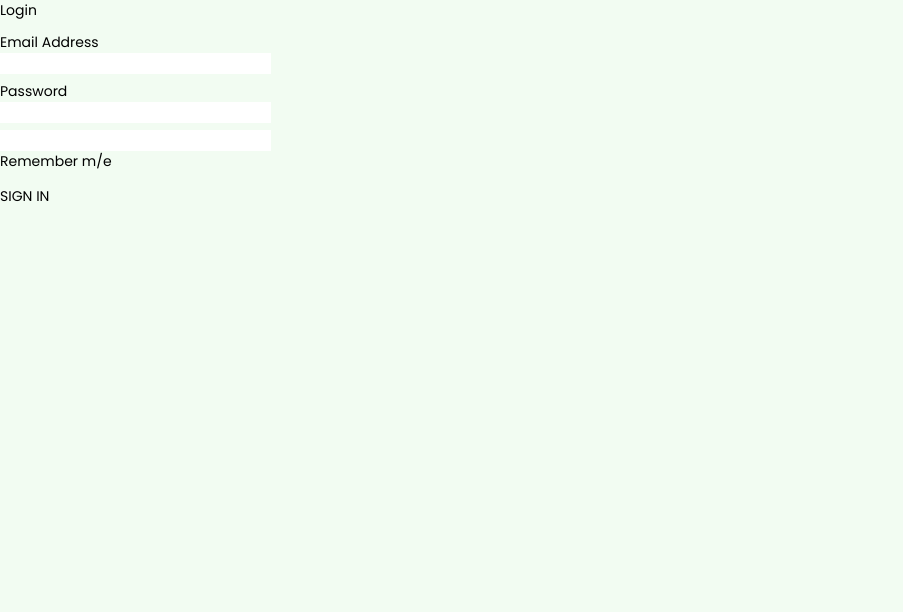
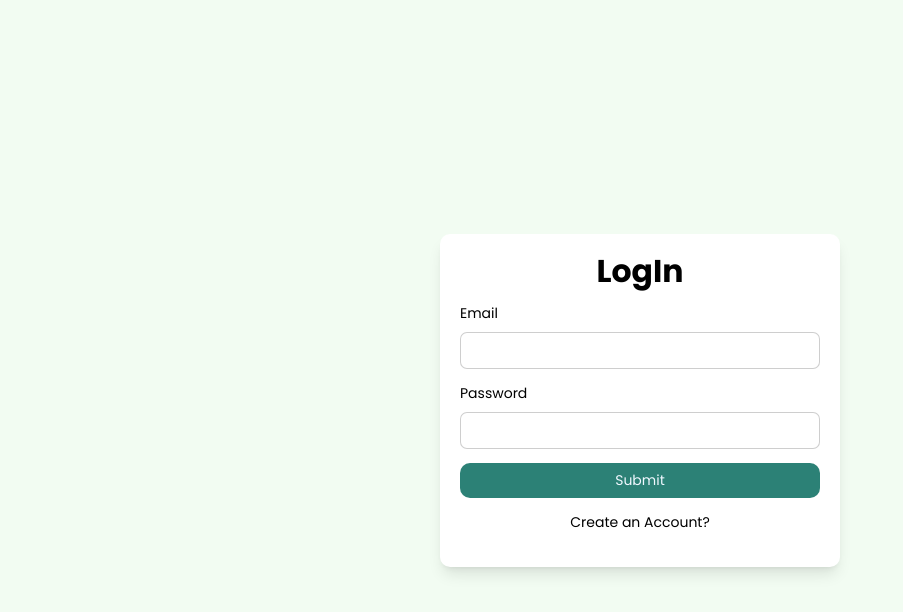
Before and after one commit to Arjunarunachalan/sigi_frontend, a React (Create React App) app: page /login in a window 1280 px wide. Shown: the top 612 px of the page, without its empty margins (0-903 px from the left). Built offline with nearby package versions, Linux system fonts and the light colour scheme.

Commit message:
login form created

```diff
--- a/src/Components/Login/Login.jsx
+++ b/src/Components/Login/Login.jsx
@@ -1,25 +1,115 @@
-import React from "react";
-import './Login.css'
-function Login() {
+import React, { useState } from "react";
+import "../Signup/Signup.css";
+
+const Signup = () => {
+  const [formData, setFormData] = useState({
+
+    email: "",
+    password: "",
+
+  });
+
+  const[FormError,setFormError]=useState({
+
+    emailErr: "",
+    passwordErr: "",
+
+  })
+  //handle form fields changes
+  const handleChange = (e)=>{
+    setFormData({
+      ...formData,[e.target.name]:e.target.value
+    })
+    let errorKey = `${[e.target.name]}Err`
+    setFormError({
+      ...FormError,[errorKey]:""
+    })
+  }
+
+
+  const validateForm = ()=>{
+
+    let emailErr=""
+    let passwordErr=""
+
+
+
+
+    if(!formData.email && formData.email == ''){
+      emailErr="Enter a mail "
+    }
+    console.log(formData.password);
+    if( formData.password == "" || formData.password.length<6){
+      passwordErr="Enter a valid password"
+    }
+
+    if ( emailErr || passwordErr ){
+      setFormError({
+        ...FormError,
+         emailErr, passwordErr ,
+      });
+      return false;
+    }
+    return true;
+
+  }
+
+
+  const handleSubmit = (e)=>{
+    e.preventDefault()
+    //validation statements
+   let isValid = validateForm()
+if(isValid){
+  alert()
+}
+
+
+
+}
+
 return (
-        <div className="wrapper d-flex align-items-center justift-content-center w-100">
-        <div className="login">
-            <h2 className="mb-3">Login</h2>
-            <div className="form_group mb-2">
-                <label htmlFor="email">Email Address</label>
-                <input type="email"/>
+  <>
+    <div className="bg-slate-200 w-full h-screen flex justify-center items-center">
+      <div className="w-[90%] max-w-[400px] bg-white p-[20px] rounded-[10px] shadow-lg ">
+        <form className="" method="post" onSubmit={handleSubmit}>
+          <h1 className="text-4xl text-gray-900 dark:text-white font-bold text-center mb-4">
+            LogIn
+          </h1>
+
+          <div className="mb-4">
+            <label htmlFor="" className="label">
+              Email
+            </label>
+            <input type="text" name="email" id="email" className="input" onChange={handleChange} />
+            <span className="mailerr text-red-500" id="mailerr">{FormError.emailErr}</span>
           </div>
-            <div className="form_group mb-2">
-                <label htmlFor="password">Password</label>
-                <input type="password"/>
+          <div className="mb-4">
+            <label htmlFor="password" className="label">
+              Password
+            </label>
+            <input
+              type="password"
+              name="password"
+              id="password"
+              className="input"
+              onChange={handleChange}
+            />
+            <span className="passerr text-red-500" id="passerr">{FormError.passwordErr}</span>
           </div>
-            <div className="form_group mb-2">
-                <label htmlFor="checkbox"></label>
-                <input type="check"/>Remember m/e
+
+
+          <div className="mb-4">
+            <button className="submit" id="submit">
+              Submit
+            </button>
           </div>
-            <button type="submit" className="btn btn-blue mt-2">SIGN IN</button>
+          <div className="mb-4  flex justify-center items-center">
+            <a href="/signup">Create an  Account?</a>
+          </div>
+        </form>
       </div>
     </div>
-    )
+  </>
+);
 }
-export default Login
+export default Signup;
```
Lines whose indentation alone changed are shown as unchanged.
